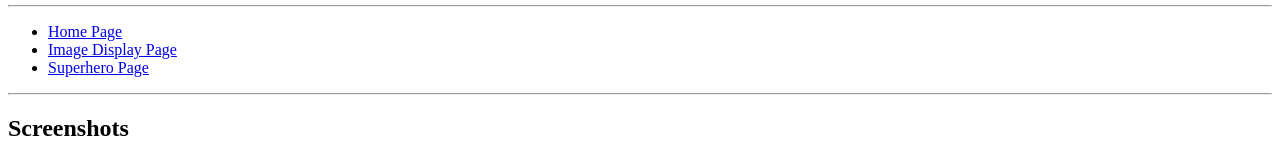
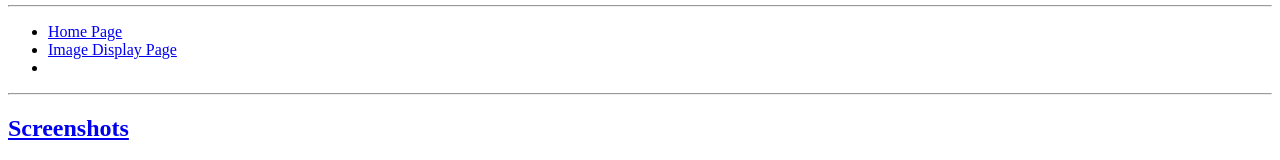
Before and after one commit to nickwade98/BACS-200, a plain HTML site: page bacs200/04/index.html in a window 1280 px wide. Shown: the part 101-261 px from the top of the page. Drawn offline with Linux system fonts and the light colour scheme.

Commit message:
Update index.html

```diff
--- a/bacs200/04/index.html
+++ b/bacs200/04/index.html
@@ -21,7 +21,7 @@
             <a href="image.html">Image Display Page</a>
         </li>
         <li>
-            <a href="superhero.html">Superhero Page</a>
+            <a href="superhero.html">
         </li>
     </ul>
 
```
